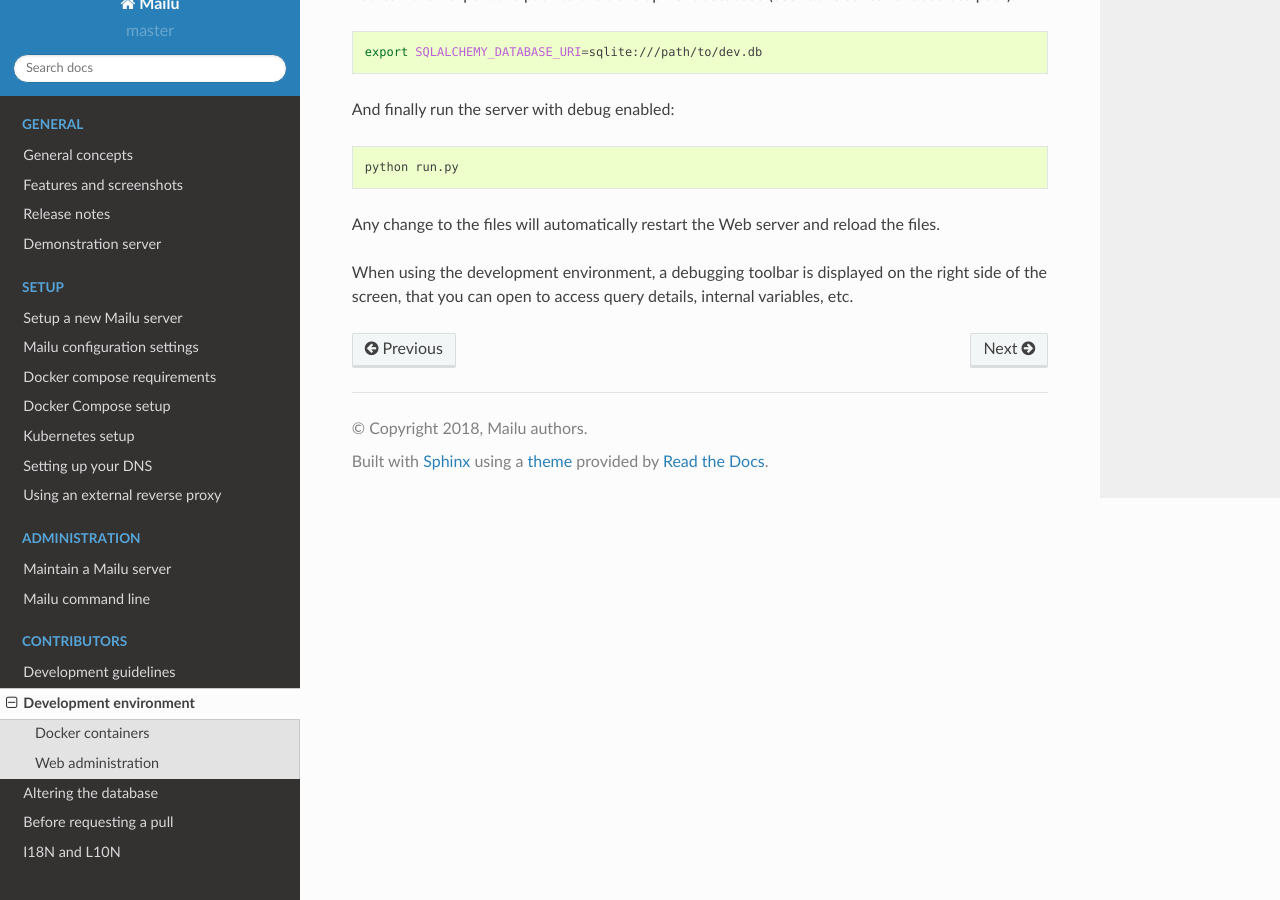
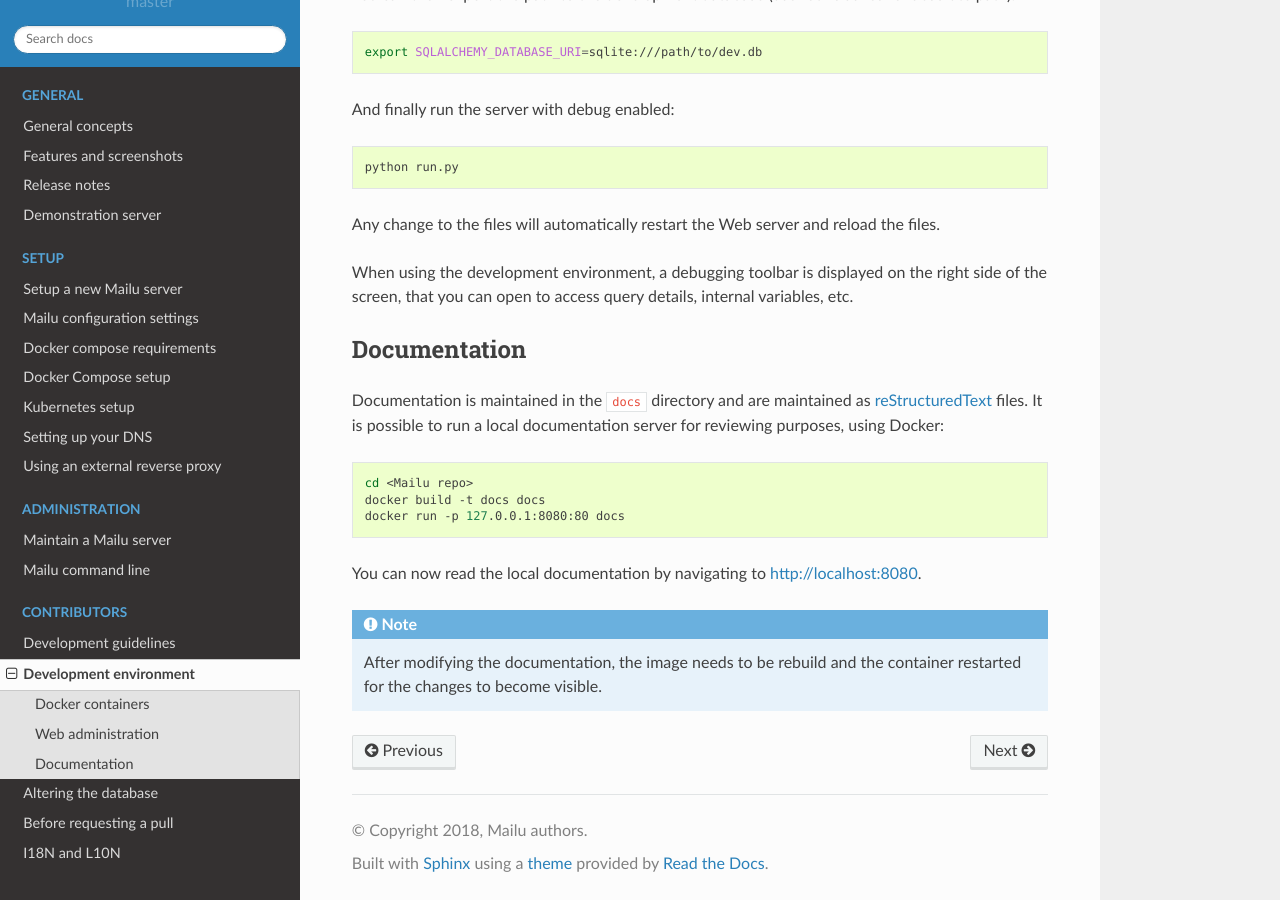
Before and after one commit to WillingDev0812/Mail-Management-Tool, a Sphinx documentation site: the page built from docs/contributors/environment.rst, in a window 1280 px wide and 900 px high, scrolled down 1520 px. Built offline with Sphinx 7.4.7 and the Read the Docs theme 2.0.0, drawn with Linux system fonts in a browser that asks for light colours; formulas are drawn with MathJax 3.

Commit message:
Documentation on running a local docs container

```diff
--- a/docs/contributors/environment.rst
+++ b/docs/contributors/environment.rst
@@ -89,3 +89,20 @@ Any change to the files will automatically restart the Web server and reload the
 
 When using the development environment, a debugging toolbar is displayed on the right side
 of the screen, that you can open to access query details, internal variables, etc.
+
+Documentation
+-------------
+
+Documentation is maintained in the ``docs`` directory and are maintained as `reStructuredText`_ files. It is possible to run a local documentation server for reviewing purposes, using Docker:
+
+.. code-block:: bash
+
+  cd <Mailu repo>
+  docker build -t docs docs
+  docker run -p 127.0.0.1:8080:80 docs
+
+You can now read the local documentation by navigating to http://localhost:8080.
+
+.. note:: After modifying the documentation, the image needs to be rebuild and the container restarted for the changes to become visible.
+
+.. _`reStructuredText`: http://docutils.sourceforge.net/rst.html
```
